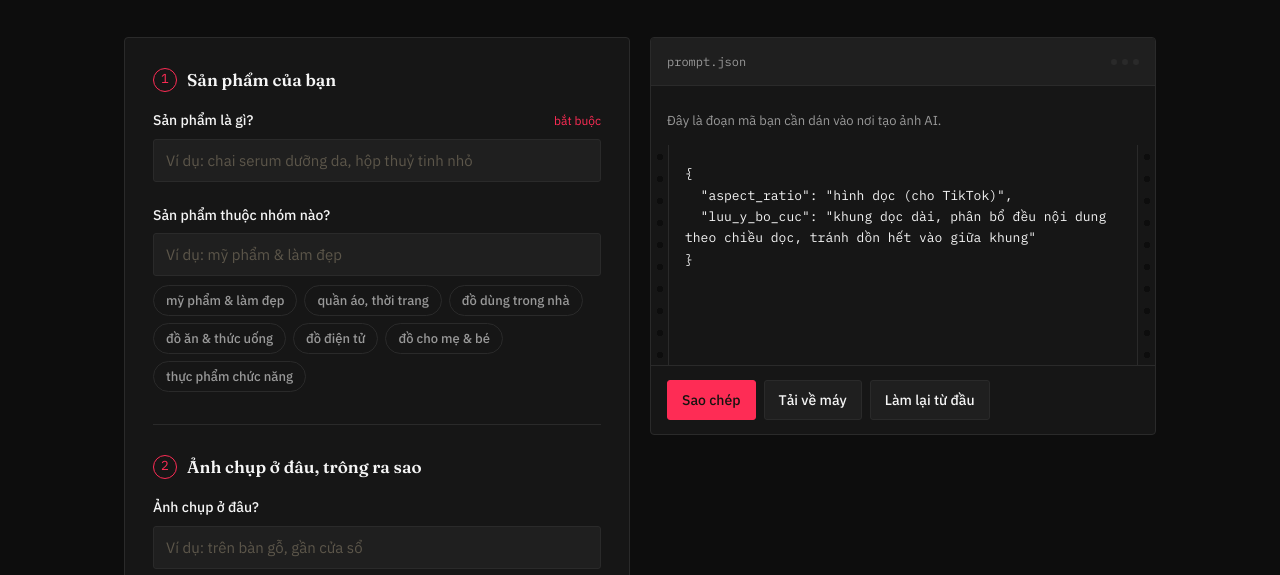
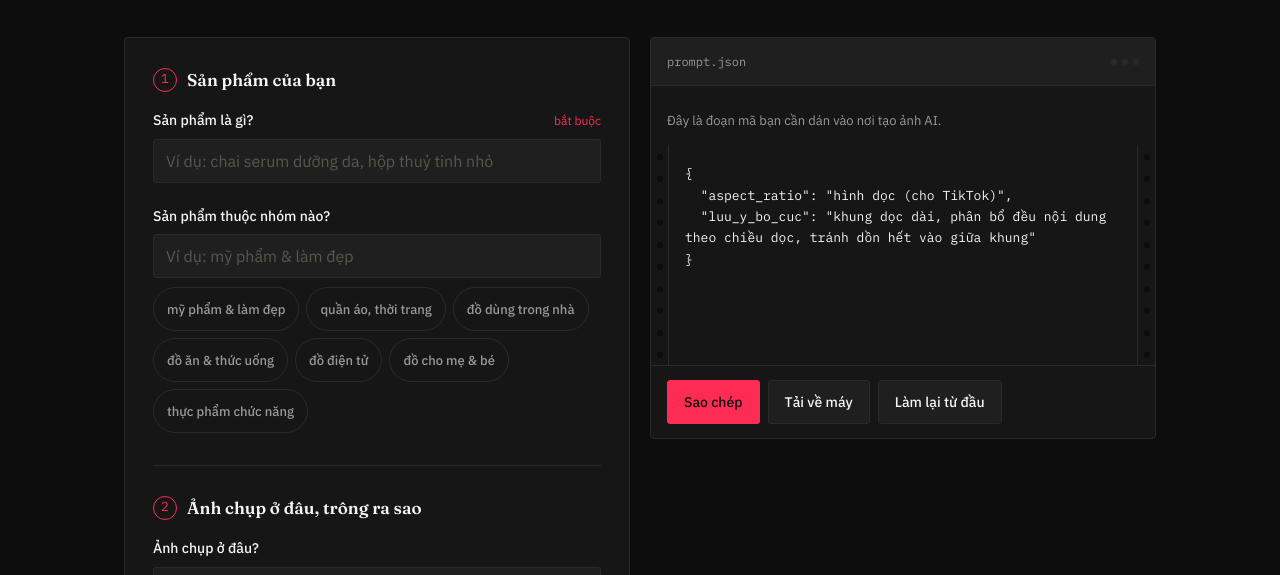
Before and after one commit to MinhNhutTG/AffiForm, a plain HTML site: page index.html in a window 1280 px wide. Shown: the part 162-737 px from the top of the page. Drawn offline with Linux system fonts and the light colour scheme.

Commit message:
Add files via upload

```diff
--- a/index.html
+++ b/index.html
@@ -37,7 +37,10 @@
   .wrap{
     max-width:1080px;
     margin:0 auto;
-    padding:48px 24px 80px;
+    padding:28px 16px 60px;
+  }
+  @media(min-width:640px){
+    .wrap{ padding:48px 24px 80px; }
   }
 
   header{
@@ -67,13 +70,17 @@
   }
   @media(min-width:860px){
     .grid{ grid-template-columns: 1fr 1fr; align-items:start; }
+    .output-panel{ position:sticky; top:24px; }
   }
 
   .panel{
     background:var(--panel);
     border:1px solid var(--border);
     border-radius:4px;
-    padding:28px;
+    padding:20px;
+  }
+  @media(min-width:640px){
+    .panel{ padding:28px; }
   }
 
   .step{ margin-bottom:32px; }
@@ -127,7 +134,7 @@
     border-radius:3px;
     color:var(--text);
     font-family:var(--sans);
-    font-size:15px;
+    font-size:16px;
     padding:11px 12px;
     transition:border-color .15s ease;
   }
@@ -167,7 +174,7 @@
   .chip{
     font-family:var(--sans);
     font-size:13px;
-    padding:6px 12px;
+    padding:8px 13px;
     border-radius:999px;
     border:1px solid var(--border);
     background:transparent;
@@ -181,8 +188,6 @@
   .chip.active::after{ content:" ✕"; opacity:0.75; }
 
   .output-panel{
-    position:sticky;
-    top:24px;
     background:var(--panel);
     border:1px solid var(--border);
     border-radius:4px;
@@ -266,13 +271,14 @@
     font-family:var(--sans);
     font-size:14px;
     font-weight:500;
-    padding:10px 14px;
+    padding:11px 16px;
     border-radius:3px;
     border:1px solid var(--border);
     background:var(--panel-2);
     color:var(--text);
     cursor:pointer;
     transition:background .15s ease, border-color .15s ease;
+    min-height:44px;
   }
   button:hover{ border-color:var(--text-dim); }
   button:focus-visible{ outline:2px solid var(--accent); outline-offset:1px; }
@@ -288,8 +294,11 @@
     background:var(--panel);
     border:1px solid var(--border);
     border-radius:4px;
-    padding:28px;
+    padding:20px;
     margin-top:20px;
+  }
+  @media(min-width:640px){
+    .templates-panel{ padding:28px; }
   }
   .template-save-row{
     display:flex;
```
